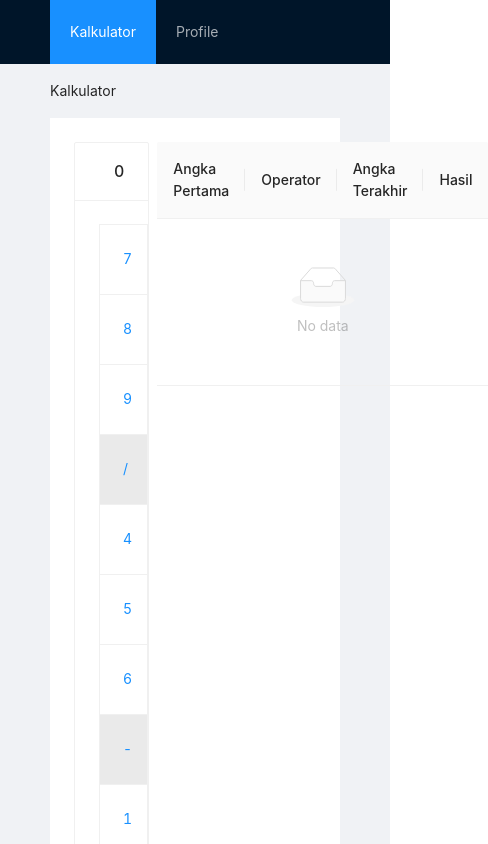
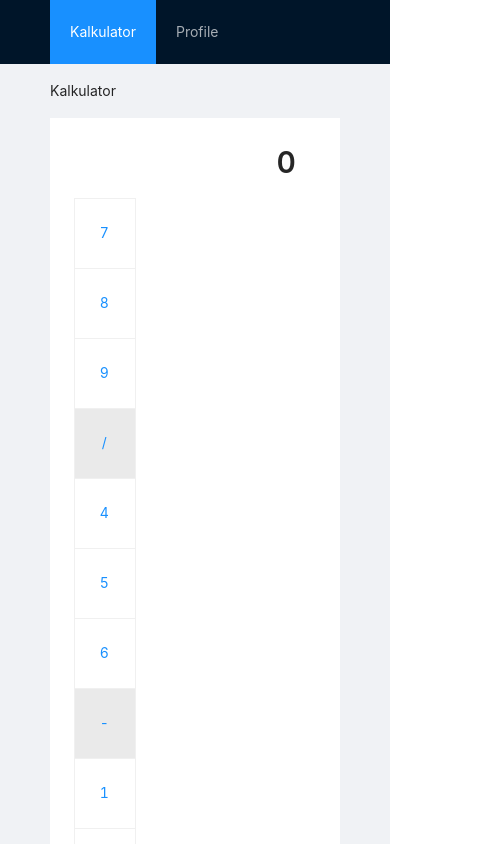
Before and after one commit to deanufriana/calculator, a Next.js app: page / in a window 390 px wide. Shown: the top 844 px of the page, 488 px wide, since content can reach past the window. Built offline with nearby package versions, Linux system fonts and the light colour scheme.

Commit message:
responsive

```diff
--- a/components/calculator.tsx
+++ b/components/calculator.tsx
@@ -1,5 +1,6 @@
-import { Layout, Menu, Breadcrumb, Card, Row, Col, Table, Input } from 'antd';
+import { Layout, Menu, Breadcrumb, Typography, Card, Row, Col, Table, Input } from 'antd';
 const { Header, Content, Footer } = Layout;
+const { Title } = Typography
 import { useState } from 'react'
 
 const Calculator = () => {
@@ -52,17 +53,17 @@ const Calculator = () => {
 
     const columns = [
         {
-            title: 'Angka Pertama',
+            title: 'Pertama',
             dataIndex: 'firstNumber',
-            key: 'firstNumber'
+            key: 'firstNumber',
         },
         {
-            title: 'Operator',
+            title: 'Op',
             dataIndex: 'operator',
             key: 'operator',
         },
         {
-            title: 'Angka Terakhir',
+            title: 'Terakhir',
             dataIndex: 'lastNumber',
             key: 'lastNumber',
         },
@@ -80,19 +81,18 @@ const Calculator = () => {
         </Breadcrumb>
         <div className="site-layout-content">
             <Row gutter={[8, 8]}>
-                <Col span={8}>
-                    <Card style={{ textAlign: 'right' }} title={title ? title : '0'}>
-                        {data.map((item, index) => {
-                            return item.row.map(cal => {
-                                return <a onClick={() => calculate(cal)}> <Card.Grid style={{ width: '25%', textAlign: 'center', backgroundColor: typeof cal == 'string' ? 'rgba(52,52,52,0.1)' : 'white' }}>
-                                    {cal}
-                                </Card.Grid></a>
-                            })
-                        })}
-                    </Card>
+                <Col flex="auto" style={{ maxWidth: '400px', textAlign: 'right' }}>
+                    <Title level={2} style={{ marginRight: 20 }}>{title ? title : '0'}</Title>
+                    {data.map((item, index) => {
+                        return item.row.map(cal => {
+                            return <a onClick={() => calculate(cal)}> <Card.Grid style={{ width: '25%', textAlign: 'center', backgroundColor: typeof cal == 'string' ? 'rgba(52,52,52,0.1)' : 'white' }}>{cal}</Card.Grid></a>
+                        })
+                    })}
+
+
                 </Col>
-                <Col span={16}>
-                    <Table columns={columns} dataSource={history}></Table>
+                <Col flex="auto">
+                    <Table size="small" columns={columns} dataSource={history}></Table>
                 </Col>
             </Row>
         </div>
```
Also changed, not shown: package.json (line endings or trailing spaces).
